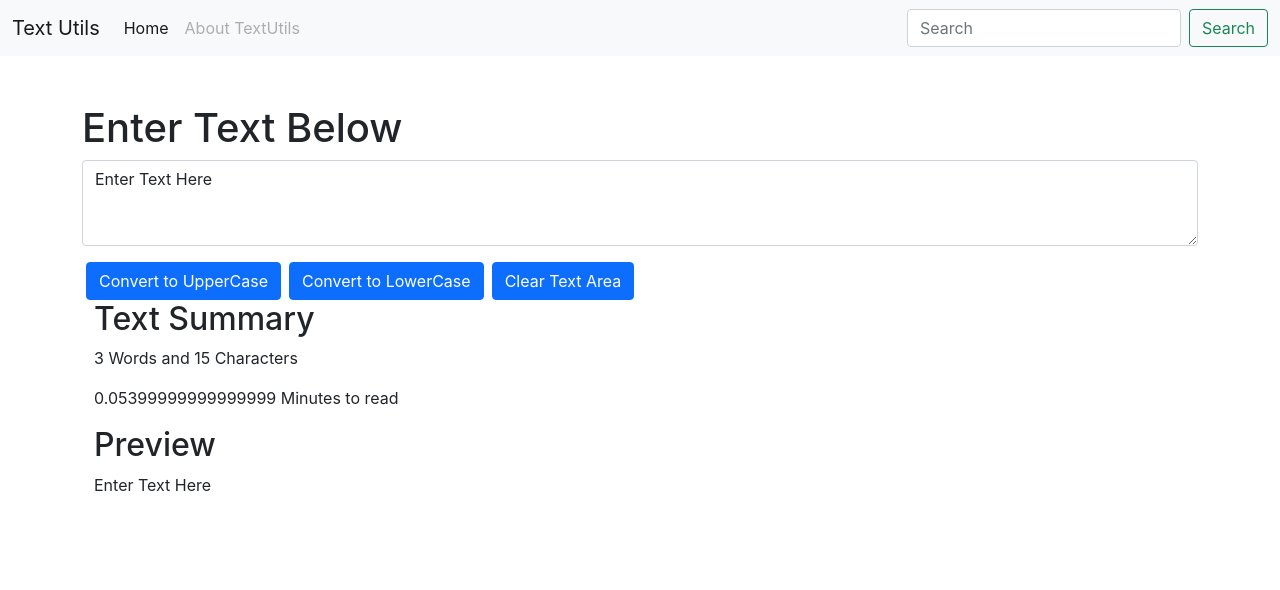
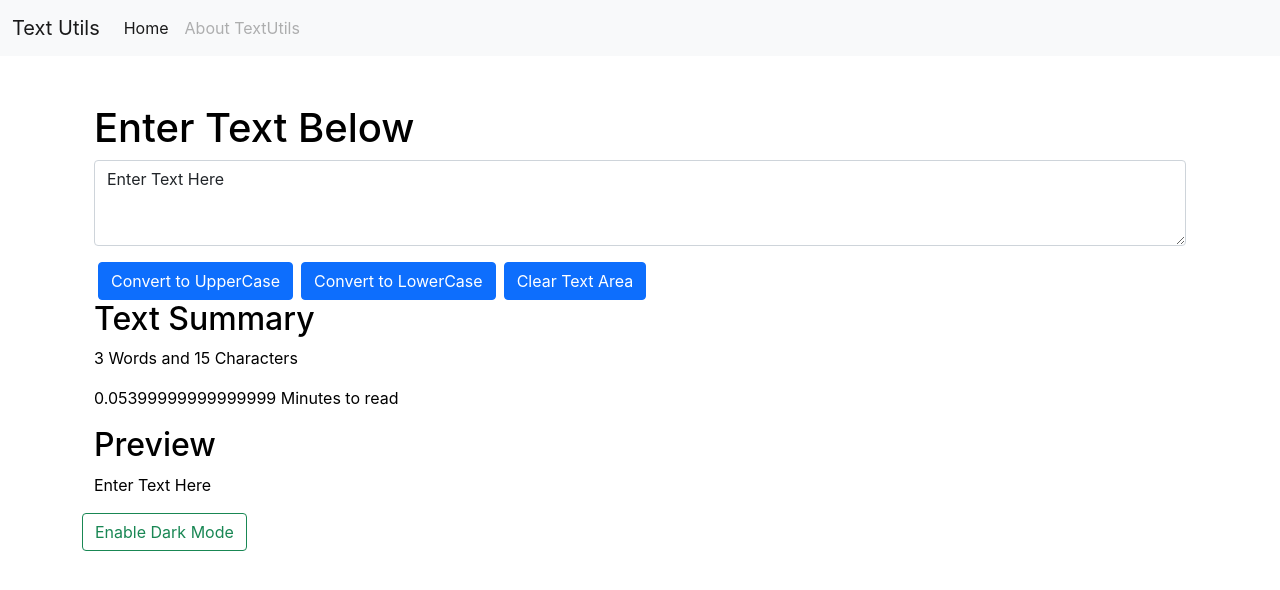
Before and after one commit to Muhammad-Ibrahim-Anjum/textUtilsReactProject, a React (Create React App) app: page / in a window 1280 px wide. Shown: the top 590 px of the page. Built offline with nearby package versions, Linux system fonts and the light colour scheme.

Commit message:
Updated a little

```diff
--- a/src/components/Navbar.js
+++ b/src/components/Navbar.js
@@ -19,10 +19,6 @@ export default function Navbar(props) {
                             <a className="nav-link disabled" href="/">{props.aboutText}</a>
                             </li>
                         </ul>
-                        <form className="d-flex">
-                            <input className="form-control me-2" type="search" placeholder="Search" aria-label="Search"/>
-                            <button className="btn btn-outline-success" type="submit">Search</button>
-                        </form>
                     </div>
                 </div>
             </nav>
--- a/src/components/Textform.js
+++ b/src/components/Textform.js
@@ -17,24 +17,47 @@ export default function Textform(props) {
         setText(event.target.value);
     }
     const [text, setText] = useState("Enter Text Here");
+
+    const [btnText, setBtnText] = useState("Enable Dark Mode")
+
+    const [myStyle, setMyStyle] = useState({
+        color : 'black',
+        backgroundColor : 'white'
+    })
+    const toggleStyle = () => {
+        if(myStyle.color === 'white'){
+            setMyStyle({
+                color : 'black',
+                backgroundColor : 'white'
+            })
+            setBtnText("Enable Light Mode");
+        }else{
+            setMyStyle({
+                color : 'white',
+                backgroundColor : 'black'
+            })
+            setBtnText("Enable Dark Mode");
+        }
+    }
     return (
         <>
-            <div>
+        <div className="container" style={myStyle}>
                 <h1>{props.heading}</h1>
-                <div className="mb-3">
+                <div className="mb-3" style={myStyle}>
                     <textarea className="form-control" value={text} onChange={getUserText} id="exampleFormControlTextarea1" rows="3"></textarea>
                 </div>
                 <button className = "btn btn-primary mx-1" onClick={actionUpOnClick}>Convert to UpperCase</button>
                 <button className = "btn btn-primary mx-1" onClick={actionLowOnClick}>Convert to LowerCase</button>
                 <button className = "btn btn-primary mx-1" onClick={actionClearOnClick}>Clear Text Area</button>
             </div>
-            <div className="container my3">
+            <div style={myStyle} className="container my3">
                 <h2>Text Summary</h2>
                 <p>{text.split(" ").length} Words and {text.length} Characters</p>
                 <p>{0.018 * text.split(" ").length} Minutes to read</p>
                 <h2>Preview</h2>
                 <p>{text}</p>
             </div>
+            <button onClick={toggleStyle} className="btn btn-outline-success" type="submit">{btnText}</button>
         </>
     )
 }
```
Also changed, not shown: src/components/About.js (added, +9 -0 lines).
